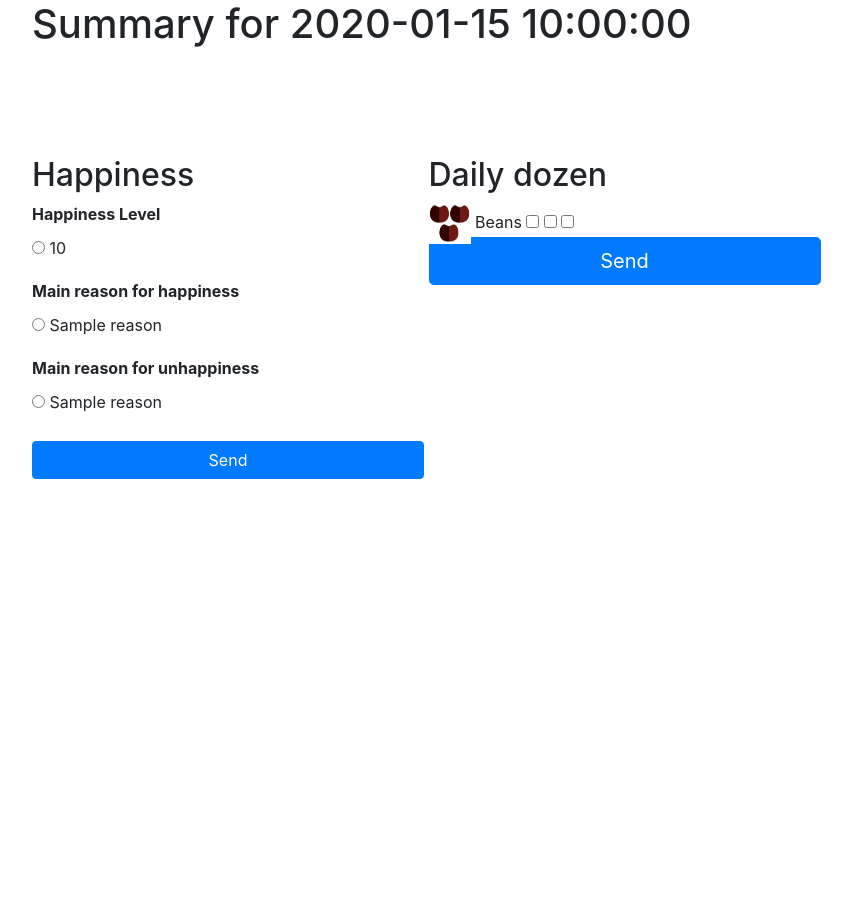
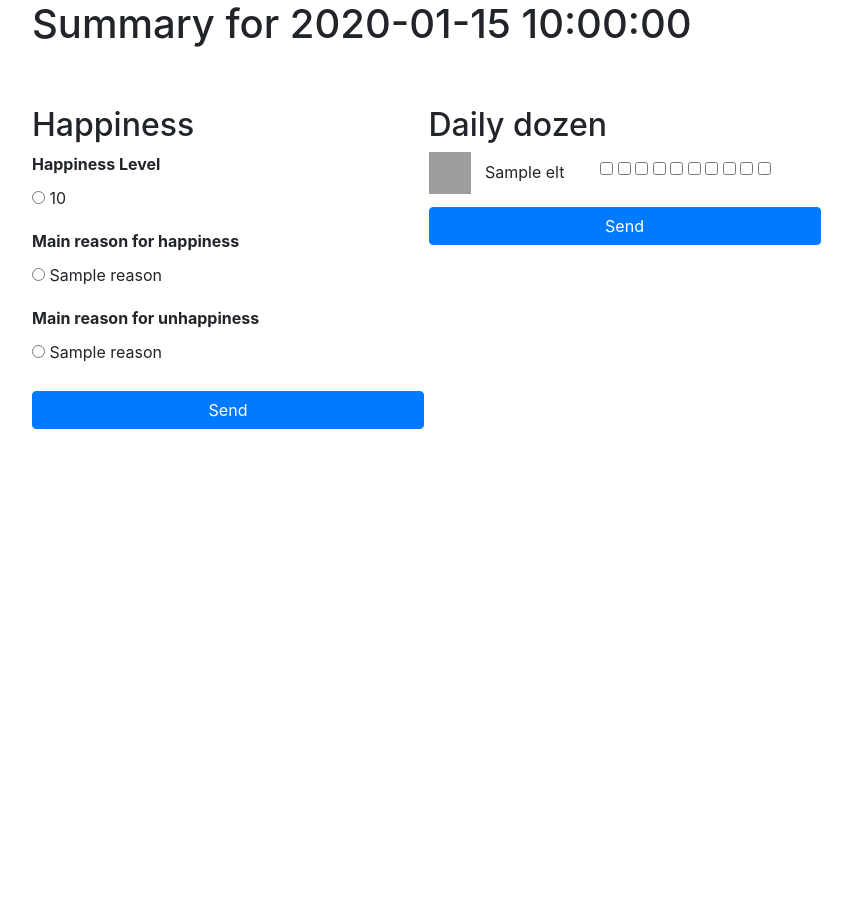
Before and after one commit to lcalem/personal-interface, a Flask app: template src/templates/index.html in a window 1280 px wide. Shown: the whole page, without its empty margins (208-1060 px from the left). Before the commit the page ends 479 px from the top, so only its background shows below. Run offline with Flask 2, Linux system fonts and the light colour scheme; the template is opened without the code that fills it: most values are stand-ins (such as "Sample title", 1, 10 or a date in 2020); some libraries are stand-ins or nearby versions; grey boxes are pictures that could not be loaded.

Commit message:
html for dozen

```diff
--- a/src/routes.py
+++ b/src/routes.py
@@ -12,7 +12,7 @@ from flask import Flask, request, redirect, render_template
 from werkzeug.datastructures import ImmutableMultiDict
 from werkzeug.wrappers import Response
 
-from values import SCORES, REASONS
+from values import SCORES, REASONS, DOZEN
 
 app = Flask(__name__)
 client = MongoClient('mongo', 27017)
@@ -102,7 +102,8 @@ with app.app_context():
             "date": date,
             "data": data,
             "scores": SCORES,
-            "reasons": REASONS
+            "reasons": REASONS,
+            "dozen": DOZEN
         }
 
         return render_template('index.html', **template_data)
--- a/src/static/style.css
+++ b/src/static/style.css
@@ -4,9 +4,19 @@
 }
 
 .happiness, .dozen {
-    margin-top: 100px;
+    /* margin: 100px 0px 0px 100px; */
+    margin-top: 50px;
     display: inline-block;
     width: 49%;
+    height: 800px;
+}
+
+.form-content {
+    padding-right: 50px;
+}
+
+.btn-submit {
+    vertical-align: bottom;
 }
 
 .dozen {
@@ -37,3 +47,17 @@
     display: inline-block;
     width: 50px;
 }
+
+.opt-dozen {
+    height: 55px;
+}
+
+.dozen-ico {
+    margin-right: 10px;
+}
+
+.elt-count {
+    display: inline-block;
+    float: right;
+    margin-top: 5px;
+}
--- a/src/templates/index.html
+++ b/src/templates/index.html
@@ -16,7 +16,7 @@
         <div class="happiness">
             <h2>Happiness</h2>
             <form class="form-daily" method="POST" action="" onsubmit="return submitForm(this);">
-                <dl class="dl-horizontal">
+                <dl class="dl-horizontal form-content">
                     <div id="happiness-level">
                         <dt>Happiness Level</dt>
                         <dd>
@@ -62,25 +62,29 @@
                     </div>
                 </dl>
 
-                <!-- <input class="form-control" type="text" required name="email" placeholder="Email address">
-                <input class="form-control" type="password" required name="password" placeholder="Password">
-                <label class="checkbox"></label> -->
-                <button class="btn btn-primary btn-block" type="submit">Send</button>
+                <button class="btn btn-primary btn-block btn-submit" type="submit">Send</button>
             </form>
         </div>
 
         <div class="dozen">
             <h2>Daily dozen</h2>
             <form class="form-daily" method="POST" action="/insert/dozen">
-                <div class="opt-radio">
-                    <img src="{{ url_for('static', filename='imgs/beans.png') }}" alt="Beans" height="42" width="42">
-                    <label for="beans">Beans</label>
-                    <input type="checkbox" id="beans1" name="dozen" value="beans1" />
-                    <input type="checkbox" id="beans2" name="dozen" value="beans2" />
-                    <input type="checkbox" id="beans3" name="dozen" value="beans3" />
+                <div class="form-content">
+                    {% for elt, quantity in dozen.items() %}
+                        <div class="opt-radio opt-dozen">
+                            <img class="dozen-ico" src="{{ url_for('static', filename='imgs/'+elt+'.png') }}" alt={{ elt }} height="42" width="42">
+                            <label for={{ elt }}>{{ elt }}</label>
+
+                            <div class="elt-count">
+                                {% for i in range(quantity) %}
+                                    <input type="checkbox" id="beans1" name="dozen" value="beans1" />
+                                {% endfor %}
+                            </div>
+                        </div>
+                    {% endfor %}
                 </div>
 
-                <button class="btn btn-lg btn-primary btn-block" type="submit">Send</button>
+                <button class="btn btn-primary btn-block btn-submit" type="submit">Send</button>
             </form>
         </div>
     </div>
```
Also changed, not shown: src/values.py (+14 -0 lines), src/static/imgs/exercise.png (renamed from src/static/imgs/exercice.png), src/static/imgs/flaxseed.png (renamed from src/static/imgs/flax.png).
